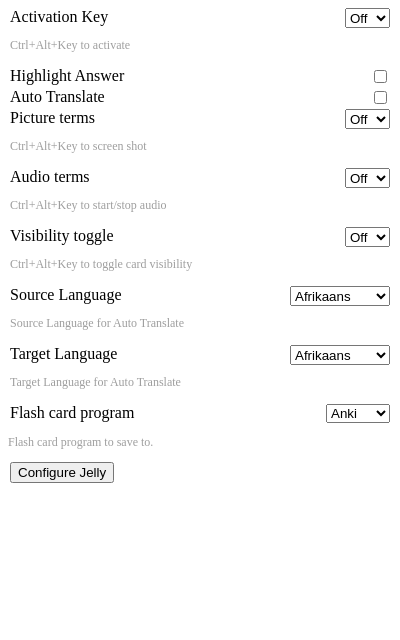
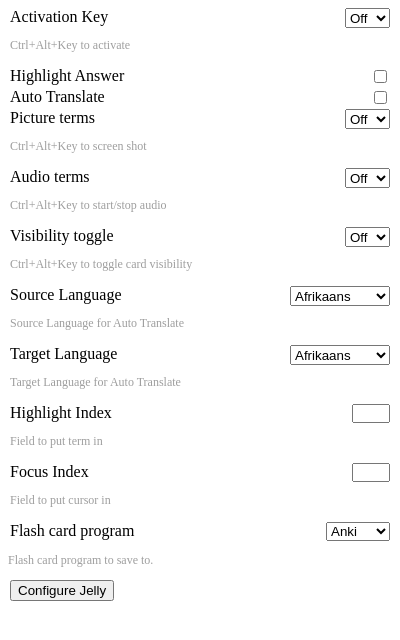
Before and after one commit to patricknaughton01/flash, a browser extension: page html/popup.html in a window 400 px wide. Drawn offline with Linux system fonts and the light colour scheme.

Commit message:
Updating popup

```diff
--- a/css/popup.css
+++ b/css/popup.css
@@ -29,3 +29,8 @@ body{
 .jellySelectLang{
   max-width: 100px;
 }
+
+.jellyInt{
+  max-width:30px;
+  max-height: 13px;
+}
--- a/html/popup.html
+++ b/html/popup.html
@@ -66,6 +66,22 @@
           <select id="jellyTargetLang" class="jellySetting jellySelectLang jellySelect"></select>
       </div>
 
+      <div id="jellyHighlightIndexBox" class="jellySettingBox">
+          <label for="jellyHighlightIndex" id="jellyHighlightIndexLabel">
+            Highlight Index
+            <p class="jellyInfo">Field to put term in</p>
+          </label>
+          <input type="number" min="1" id="jellyHighlightIndex" class="jellySetting jellyInt"/>
+      </div>
+
+      <div id="jellyFocusIndexBox" class="jellySettingBox">
+          <label for="jellyFocusIndex" id="jellyFocusIndexLabel">
+            Focus Index
+            <p class="jellyInfo">Field to put cursor in</p>
+          </label>
+          <input type="number" min="1" id="jellyFocusIndex" class="jellySetting jellyInt"/>
+      </div>
+
       <div id="jellyCardProgramBox" class="jellySettingBox">
           <label for="jellyCardProgram" id="jellyCardProgramLabel">
             Flash card program
--- a/js/content.js
+++ b/js/content.js
@@ -317,7 +317,7 @@ function displayFields(fields){
         cardFields[highlightIndex].innerText = highlightedText;
       }catch(e){
         cardFields[0].innerText = highlightedText;
-        notify("warning", "Highlight index" + (highlightIndex + 1).toString() + "out of range", 2000);
+        notify("warning", "Highlight index " + (highlightIndex + 1).toString() + " out of range", 2000);
       }
       var focusIndex = response.focusPref;
       if(focusIndex === undefined)focusIndex = 1;
--- a/js/popup.js
+++ b/js/popup.js
@@ -186,6 +186,7 @@ $(function(){
   var sourceLangElem = document.getElementById("jellySourceLang");
   sourceLangElem.insertBefore(autoOption, sourceLangElem.firstChild);
   $(".jellySetting").on("change", function(event){
+    console.log("change");
     savePopupSettings();
   });
   $("#jellySettingsButton").on("click", function(){
@@ -200,6 +201,8 @@ $(function(){
     changeSelection("jellyVisibilityKey", result.visibilityToggle.key);
     changeSelection("jellySourceLang", result.sourceLang);
     changeSelection("jellyTargetLang", result.targetLang);
+    document.getElementById("jellyHighlightIndex").value = result.highlightPref + 1;
+    document.getElementById("jellyFocusIndex").value = result.focusPref + 1;
     changeSelection("jellyCardProgram", result.flashCardProgram);
   });
 });
@@ -216,6 +219,8 @@ function savePopupSettings(){
   chrome.storage.sync.set({"visibilityToggle": {"key": $("#jellyVisibilityKey").val()}}, function(){});
   chrome.storage.sync.set({"sourceLang": $("#jellySourceLang").val()}, function(){});
   chrome.storage.sync.set({"targetLang": $("#jellyTargetLang").val()}, function(){});
+  chrome.storage.sync.set({"highlightPref": $("#jellyHighlightIndex").val() - 1}, function(){});
+  chrome.storage.sync.set({"focusPref": $("#jellyFocusIndex").val() - 1}, function(){});
   chrome.storage.sync.set({"flashCardProgram": $("#jellyCardProgram").val()}, function(){});
 }
 
```
